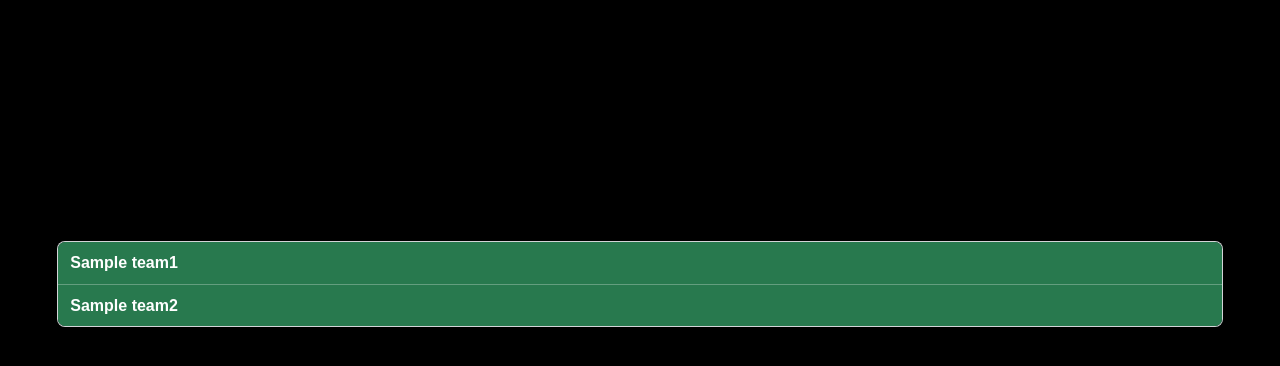
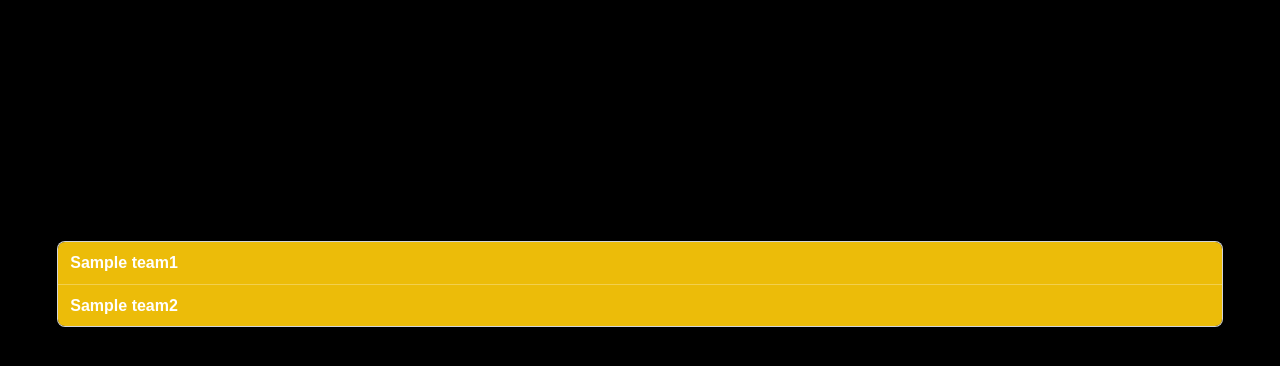
Before and after one commit to railsiderobotics/bracket-app, a Flask app: template templates/stage2_overlay.html in a window 1280 px wide. Shown: the part 47-413 px from the top of the page. Run offline with Flask 3, Linux system fonts and the light colour scheme; the template is opened without the code that fills it: most values are stand-ins (such as "Sample title", 1, 10 or a date in 2020); parts of the project's set-up code (start-up, migrations or seed data) failed here and were passed over; some libraries are stand-ins or nearby versions.

Commit message:
Change bracket overlay winner color
Co-authored-by: Copilot <223556219+Copilot@users.noreply.github.com>

```diff
--- a/templates/stage2_overlay.html
+++ b/templates/stage2_overlay.html
@@ -82,7 +82,7 @@
       font-weight: 600;
     }
     .team + .team { border-top: 1px solid rgba(255, 255, 255, .28); }
-    .winner { background: #28794e; }
+    .winner { background: #ECBC09; }
     .bye { color: #d1d5db; font-style: italic; }
     @media (max-width: 760px) {
       .bracket-layout { padding: 18px 12px 28px; }
```
